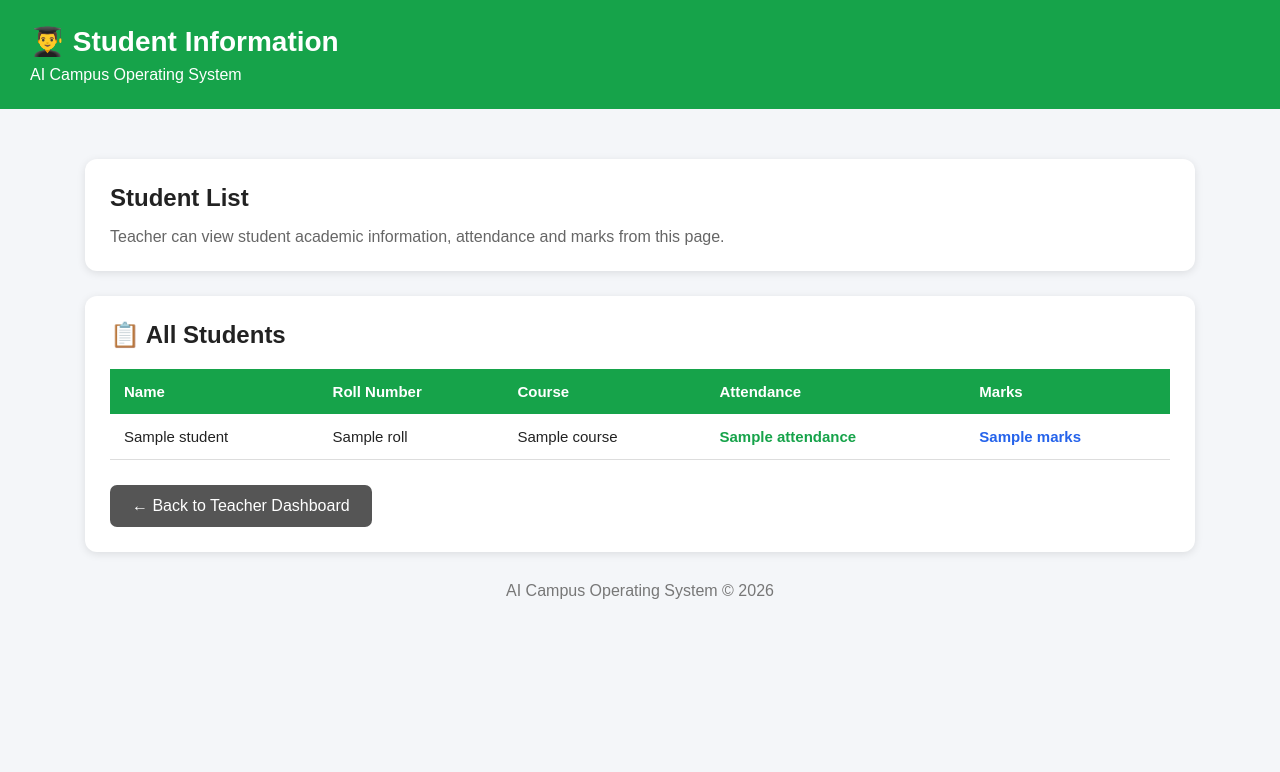
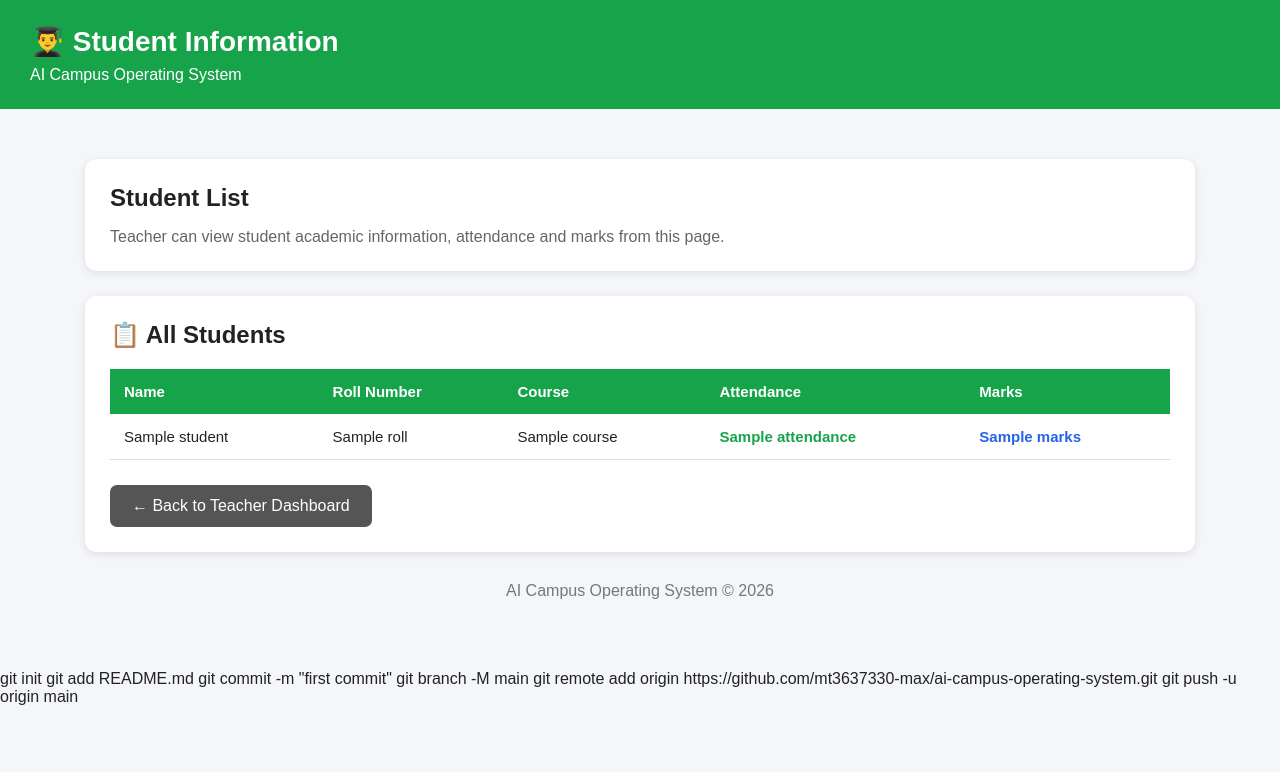
Before and after one commit to mt3637330-max/ai-campus-operating-system, a Flask app: template templates/teacher_students.html in a window 1280 px wide. Shown: the top 772 px of the page. Run offline with Flask 3, Linux system fonts and the light colour scheme; the template is opened without the code that fills it: most values are stand-ins (such as "Sample title", 1, 10 or a date in 2020).

Commit message:
AI Campus Project

```diff
--- a/templates/teacher_students.html
+++ b/templates/teacher_students.html
@@ -312,4 +312,9 @@
 
 
 </body>
-</html>
+</html>git init
+git add README.md
+git commit -m "first commit"
+git branch -M main
+git remote add origin https://github.com/mt3637330-max/ai-campus-operating-system.git
+git push -u origin main
```
